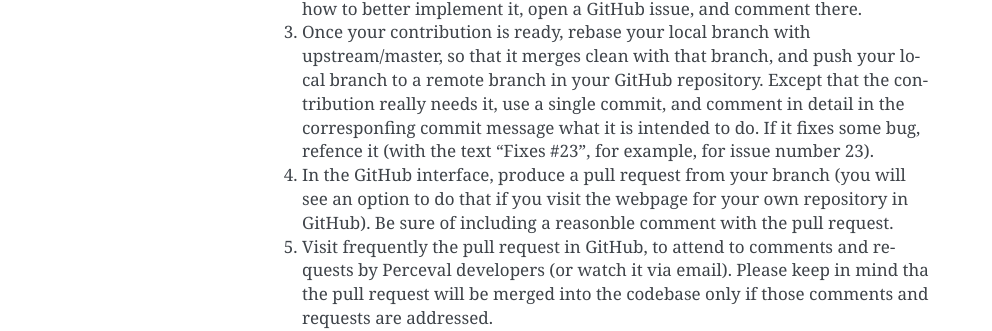
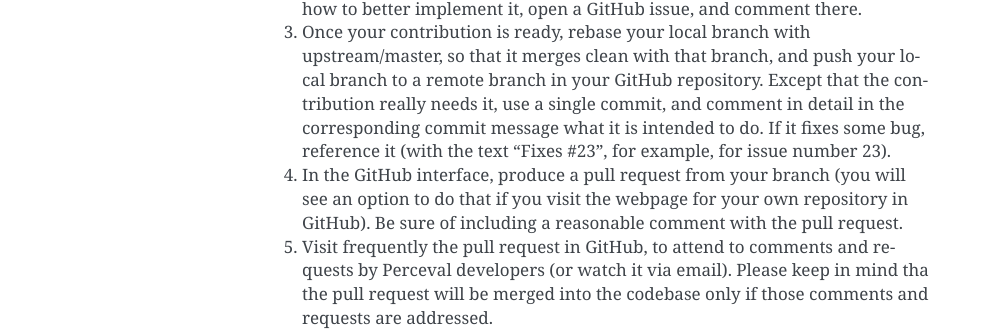
Before and after one commit to chaoss/grimoirelab-perceval, a Sphinx documentation site: the page built from docs/contributing.rst, in a window 1280 px wide. Shown: the part 498-829 px from the top of the page, without its empty margins (148-1140 px from the left). Built offline with Sphinx 7.4.7, drawn with Linux system fonts in a browser that asks for light colours; pages that are not in the unit, such as notebooks, are missing from menus.

Commit message:
[docs] Fix typos
This commit fixes some typos in the 'docs/contributing.rst' file.

Signed-off-by: stevekola <kolawolesteven99@gmail.com>

```diff
--- a/docs/contributing.rst
+++ b/docs/contributing.rst
@@ -12,9 +12,9 @@ These are the basic steps to set up a developing and testing environment to cont
 
 2. Clone the forked git repository, and create in a local branch for your contribution. In this repository, set up a remote for the upstream (Perceval original) git repository (below, this will be upstream). If in doubt of its convenience or how to better implement it, open a GitHub issue, and comment there.
 
-3. Once your contribution is ready, rebase your local branch with upstream/master, so that it merges clean with that branch, and push your local branch to a remote branch in your GitHub repository. Except that the contribution really needs it, use a single commit, and comment in detail in the corresponfing commit message what it is intended to do. If it fixes some bug, refence it (with the text "Fixes #23", for example, for issue number 23).
+3. Once your contribution is ready, rebase your local branch with upstream/master, so that it merges clean with that branch, and push your local branch to a remote branch in your GitHub repository. Except that the contribution really needs it, use a single commit, and comment in detail in the corresponding commit message what it is intended to do. If it fixes some bug, reference it (with the text "Fixes #23", for example, for issue number 23).
 
-4. In the GitHub interface, produce a pull request from your branch (you will see an option to do that if you visit the webpage for your own repository in GitHub). Be sure of including a reasonble comment with the pull request.
+4. In the GitHub interface, produce a pull request from your branch (you will see an option to do that if you visit the webpage for your own repository in GitHub). Be sure of including a reasonable comment with the pull request.
 
 5. Visit frequently the pull request in GitHub, to attend to comments and requests by Perceval developers (or watch it via email). Please keep in mind tha the pull request will be merged into the codebase only if those comments and requests are addressed.
 
```
